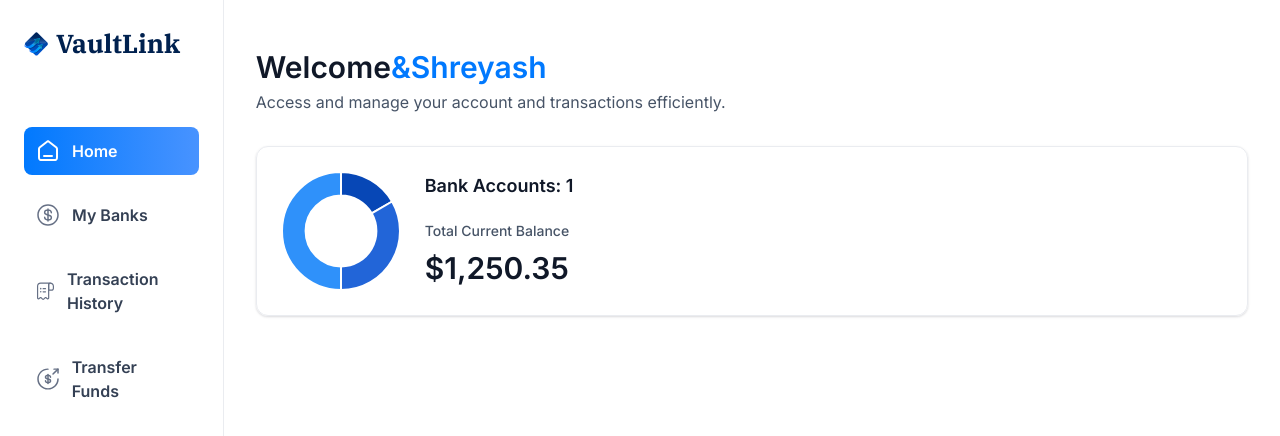
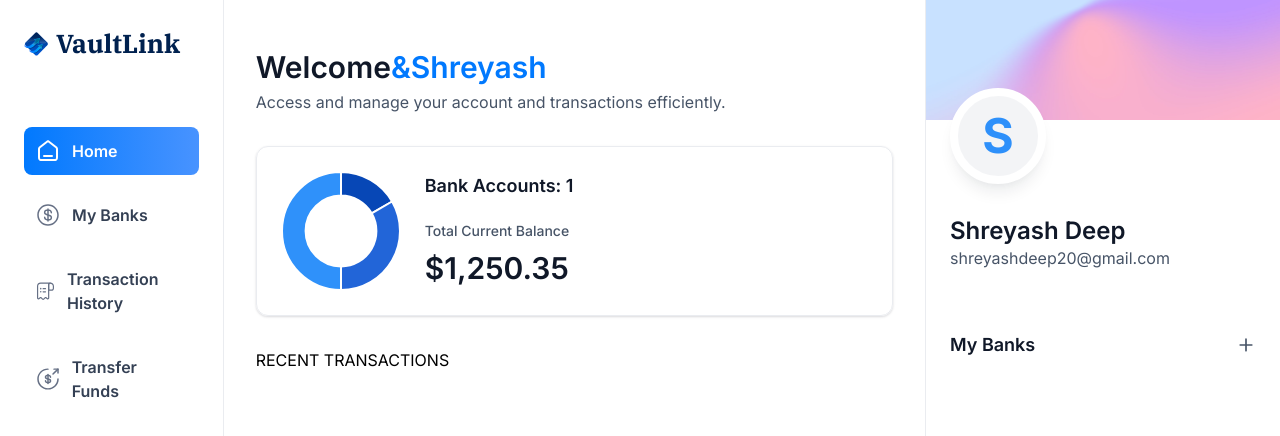
Before and after one commit to Shreyashdeep/banking-management-system, a Next.js app: page / in a window 1280 px wide. Shown: the top 436 px of the page. Built offline with nearby package versions, Linux system fonts and the light colour scheme.

Commit message:
implement right sidebar

```diff
--- a/app/(root)/page.tsx
+++ b/app/(root)/page.tsx
@@ -1,9 +1,10 @@
 import HeaderBox from "@/components/HeaderBox";
+import { RightSidebar } from "@/components/RightSidebar";
 import TotalBalanceBox from "@/components/TotalBalanceBox";
 import React from "react";
 
 const Home = () => {
-  const loggedIn = { firstName: "Shreyash" };
+  const loggedIn = { firstName: "Shreyash", lastName: "Deep", email: "shreyashdeep20@gmail.com" };
   return (
     <section className="home">
       <div className="home-content">
@@ -20,7 +21,13 @@
             totalCurrentBalance={1250.35}
           />
         </header>
+        RECENT TRANSACTIONS
       </div>
+      <RightSidebar
+      user={loggedIn}
+      transactions={[]}
+      banks={[]}
+      />
     </section>
   );
 };
--- a/components/Mobilenavbar.tsx
+++ b/components/Mobilenavbar.tsx
@@ -10,7 +10,7 @@
 } from "@/components/ui/sheet";
 import { sidebarLinks } from "@/constants";
 import { cn } from "@/lib/utils";
-import { Link } from "lucide-react";
+import  Link  from "next/link";
 import Image from "next/image";
 import { usePathname } from "next/navigation";
 
--- /dev/null
+++ b/components/RightSidebar.tsx
@@ -0,0 +1,41 @@
+import Link from 'next/link'
+import Image from 'next/image'
+import React from 'react'
+
+export const RightSidebar = ({user, transactions, banks}: RightSidebarProps) => {
+  return (
+    <aside className="right-sidebar">
+        <section className='flex flex-col pb-8 '>
+          <div className='profile-banner'/>
+          <div className='profile'>
+            <div className="profile-img">
+                <span className='text-5xl font-bold text-blue-500'>{user.firstName[0]}</span>
+            </div>
+            <div className='profile-details'>
+                <h1 className='profile-name'>
+                    {user.firstName} {user.lastName}
+                </h1>
+                <p className='profile-email'>
+                    {user.email}
+                </p>
+            </div>
+          </div>
+        </section>
+        <section className='banks'>
+            <div className='flex w-full justify-between'>
+                <h2 className='header-2'>
+                    My Banks
+                </h2>
+                <Link href='/' className='flex gap-2'>
+                    <Image
+                        src={'/icons/plus.svg'}
+                        alt={'plus'}
+                        width={20}
+                        height={20}
+                    />
+                </Link>
+            </div>
+        </section>
+    </aside>
+  )
+}
```
